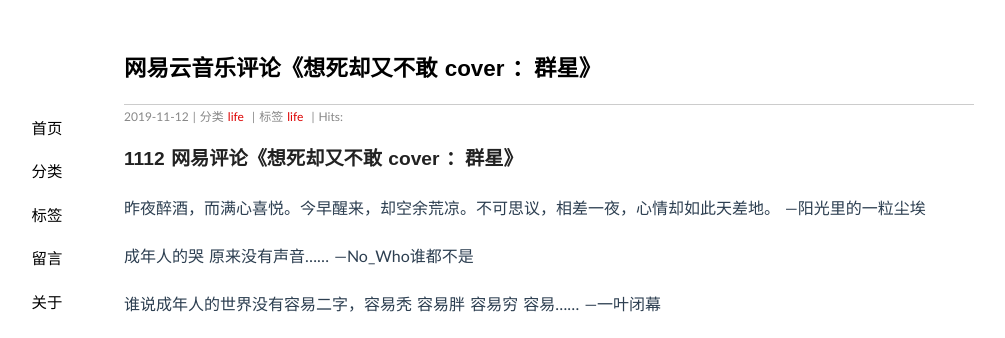
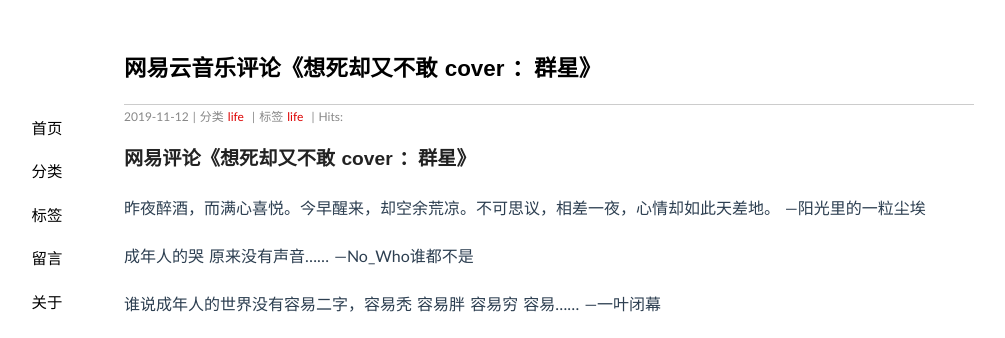
Before and after one commit to jeizas/jeizas.github.io, a Jekyll site: the page built from _posts/2019-11-12-网易云音乐评论《想死却又不敢 cover ：群星》.md, in a window 1280 px wide. Shown: the top 338 px of the page, without its empty margins (91-1096 px from the left). Built offline with Jekyll 4.4.1, drawn with Linux system fonts in a browser that asks for light colours; nearby versions of some CDN libraries; comment, search, counter and statistics services are not loaded.

Commit message:
modified:   2019-11-12-网易云音乐评论《想死却又不敢 cover ：群星》.md

```diff
--- a/_posts/2019-11-12-网易云音乐评论《想死却又不敢 cover ：群星》.md
+++ b/_posts/2019-11-12-网易云音乐评论《想死却又不敢 cover ：群星》.md
@@ -7,7 +7,7 @@ tags: life
 ---
 
 
-### 1112 网易评论《想死却又不敢 cover ：群星》
+### 网易评论《想死却又不敢 cover ：群星》
 
 昨夜醉酒，而满心喜悦。今早醒来，却空余荒凉。不可思议，相差一夜，心情却如此天差地。 —阳光里的一粒尘埃
 
```
